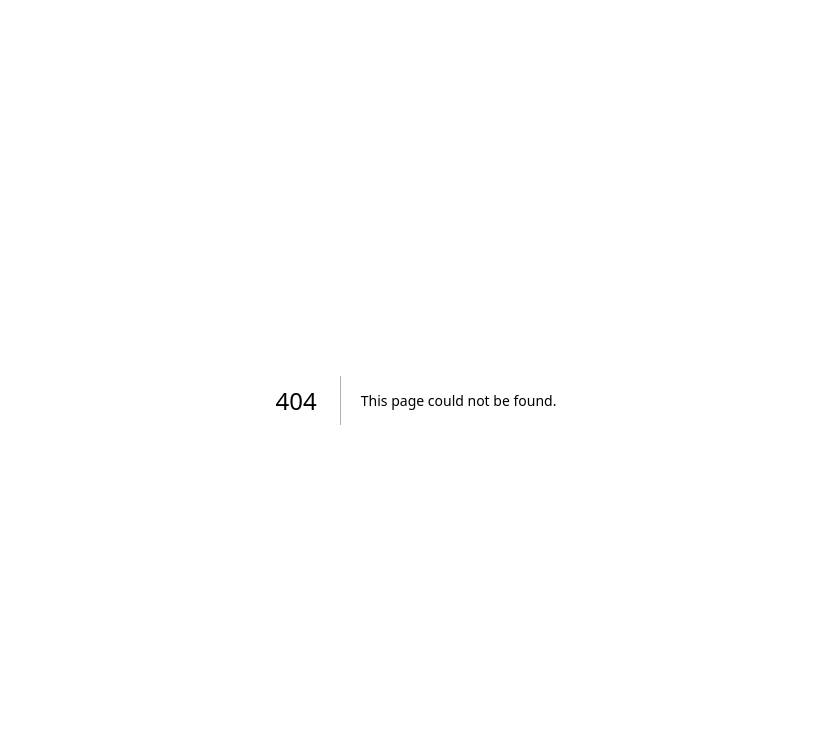
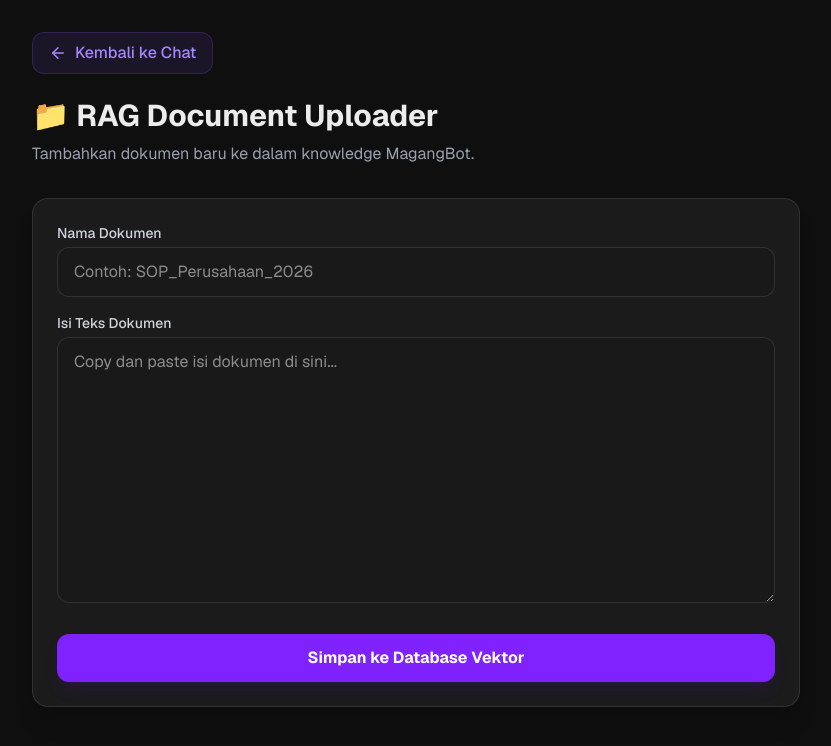
Before and after one commit to dhaniibrahimpratama/ai-chatbot, a Next.js app: page /upload in a window 1280 px wide. Before the commit this address had no page. Shown: the top 746 px of the page, without its empty margins (224-1055 px from the left). Built offline with nearby package versions, Linux system fonts and the light colour scheme.

Commit message:
membuat halaman upload dokumen rag

```diff
--- a/src/app/api/chat/route.ts
+++ b/src/app/api/chat/route.ts
@@ -118,9 +118,8 @@ export async function POST(req: Request) {
 
     console.log("Mencari dokumen yang relevan di Supabase...");
 
-    // CATATAN: Ini query Global. Kalau mau diubah jadi mode Personal per-user,
-    // tinggal hapus tanda komentar di baris 'AND "userId" = ...' di bawah ini.
-    // (Sementara aku biarkan Global supaya dokumen SOP Cuti yang kemarin tetap terbaca).
+    // CATATAN: Ini query global. Kalau mau diubah jadi mode personal per-user,
+    // tinggal hapus tanda -- di baris 'AND "userId" = ...'
     const matchedDocs = await prisma.$queryRaw<any[]>`
       SELECT content, 1 - (embedding <=> ${embeddingString}::vector) as similarity
       FROM "Document"
--- a/src/app/page.tsx
+++ b/src/app/page.tsx
@@ -4,6 +4,7 @@ import { useChat } from '@ai-sdk/react';
 import { useRef, useState, useEffect, useCallback } from 'react';
 import MarkdownRenderer from '@/components/MarkdownRenderer';
 import { logout } from '@/app/actions';
+import Link from 'next/link';
 
 type DBMessage = {
   id: string;
@@ -250,6 +251,17 @@ export default function Chat() {
         </div>
 
         <div className="p-3 border-t border-white/5 mt-auto">
+          <Link
+            href="/upload"
+            className="w-full bg-violet-500/10 hover:bg-violet-500/20 text-violet-400 border border-violet-500/20 py-2.5 px-4 rounded-xl transition-colors font-medium text-[13px] flex items-center justify-center gap-2"
+          >
+            <svg width="16" height="16" viewBox="0 0 24 24" fill="none" stroke="currentColor" strokeWidth="2" strokeLinecap="round" strokeLinejoin="round">
+              <path d="M21 15v4a2 2 0 0 1-2 2H5a2 2 0 0 1-2-2v-4"/>
+              <polyline points="17 8 12 3 7 8"/>
+              <line x1="12" y1="3" x2="12" y2="15"/>
+            </svg>
+            Upload Dokumen RAG
+          </Link>
           <form action={logout}>
             <button className="w-full bg-red-500/10 hover:bg-red-500/20 text-red-500 border border-red-500/20 py-2.5 px-4 rounded-xl transition-colors font-medium text-[13px] flex items-center justify-center gap-2">
               <svg xmlns="http://www.w3.org/2000/svg" width="16" height="16" viewBox="0 0 24 24" fill="none" stroke="currentColor" strokeWidth="2" strokeLinecap="round" strokeLinejoin="round">
--- /dev/null
+++ b/src/app/upload/page.tsx
@@ -0,0 +1,102 @@
+'use client';
+
+import { useState } from 'react';
+import Link from 'next/link';
+
+export default function UploadPage() {
+  const [filename, setFilename] = useState('');
+  const [text, setText] = useState('');
+  const [status, setStatus] = useState('');
+  const [isLoading, setIsLoading] = useState(false);
+
+  const handleUpload = async (e: React.FormEvent) => {
+    e.preventDefault();
+    setIsLoading(true);
+    setStatus('Sedang memproses dan mengubah teks menjadi vektor...');
+
+    try {
+      const response = await fetch('/api/upload', {
+        method: 'POST',
+        headers: { 'Content-Type': 'application/json' },
+        body: JSON.stringify({ filename, text })
+      });
+
+      const result = await response.json();
+
+      if (response.ok) {
+        setStatus(`✅ Sukses! Dokumen disimpan dalam ${result.chunksSaved} potongan vektor.`);
+        setFilename('');
+        setText('');
+      } else {
+        setStatus(`❌ Gagal: ${result.error}`);
+      }
+    } catch (error) {
+      setStatus('❌ Terjadi kesalahan jaringan.');
+    } finally {
+      setIsLoading(false);
+    }
+  };
+
+  return (
+    <div className="min-h-screen bg-[#0f0f10] text-[#ececec] p-8 font-sans">
+      <div className="max-w-3xl mx-auto">
+        <Link
+          href="/"
+          className="inline-flex items-center gap-2 text-violet-400 hover:text-violet-300 mb-6 transition-colors font-medium bg-violet-500/10 px-4 py-2 rounded-xl border border-violet-500/20 w-fit"
+        >
+          <svg width="18" height="18" viewBox="0 0 24 24" fill="none" stroke="currentColor" strokeWidth="2" strokeLinecap="round" strokeLinejoin="round">
+            <line x1="19" y1="12" x2="5" y2="12"></line>
+            <polyline points="12 19 5 12 12 5"></polyline>
+          </svg>
+          Kembali ke Chat
+        </Link>
+        <h1 className="text-3xl font-bold mb-2">📁 RAG Document Uploader</h1>
+        <p className="text-gray-400 mb-8">Tambahkan dokumen baru ke dalam knowledge MagangBot.</p>
+
+        <form onSubmit={handleUpload} className="bg-white/5 p-6 rounded-2xl border border-white/10 shadow-xl">
+          <div className="mb-4">
+            <label className="block text-sm font-medium text-gray-300 mb-1">Nama Dokumen</label>
+            <input
+              type="text"
+              required
+              value={filename}
+              onChange={(e) => setFilename(e.target.value)}
+              placeholder="Contoh: SOP_Perusahaan_2026"
+              className="w-full bg-[#1a1a1b]/80 border border-white/10 rounded-xl px-4 py-3 focus:outline-none focus:border-violet-500/50 transition-colors text-white"
+            />
+          </div>
+
+          <div className="mb-6">
+            <label className="block text-sm font-medium text-gray-300 mb-1">Isi Teks Dokumen</label>
+            <textarea
+              required
+              value={text}
+              onChange={(e) => setText(e.target.value)}
+              placeholder="Copy dan paste isi dokumen di sini..."
+              rows={10}
+              className="w-full bg-[#1a1a1b]/80 border border-white/10 rounded-xl px-4 py-3 focus:outline-none focus:border-violet-500/50 transition-colors text-white resize-y"
+            ></textarea>
+          </div>
+
+          <button
+            type="submit"
+            disabled={isLoading}
+            className={`w-full font-bold py-3 rounded-xl transition-colors shadow-lg ${
+              isLoading
+                ? 'bg-violet-600/50 text-white/50 cursor-not-allowed'
+                : 'bg-violet-600 hover:bg-violet-700 text-white shadow-violet-900/20'
+            }`}
+          >
+            {isLoading ? 'Memproses...' : 'Simpan ke Database Vektor'}
+          </button>
+
+          {status && (
+            <div className={`mt-4 p-4 rounded-xl text-center font-medium ${status.includes('✅') ? 'bg-green-500/10 text-green-400 border border-green-500/20' : status.includes('❌') ? 'bg-red-500/10 text-red-400 border border-red-500/20' : 'bg-blue-500/10 text-blue-400 border border-blue-500/20'}`}>
+              {status}
+            </div>
+          )}
+        </form>
+      </div>
+    </div>
+  );
+}
```
